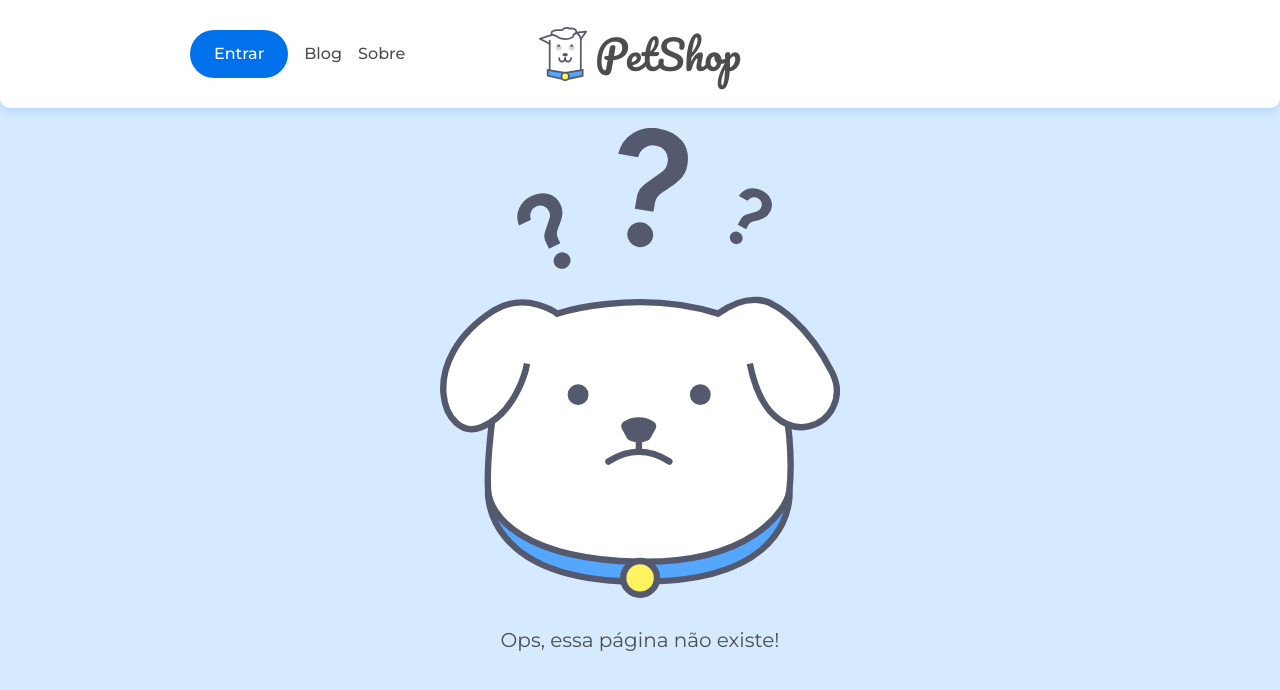
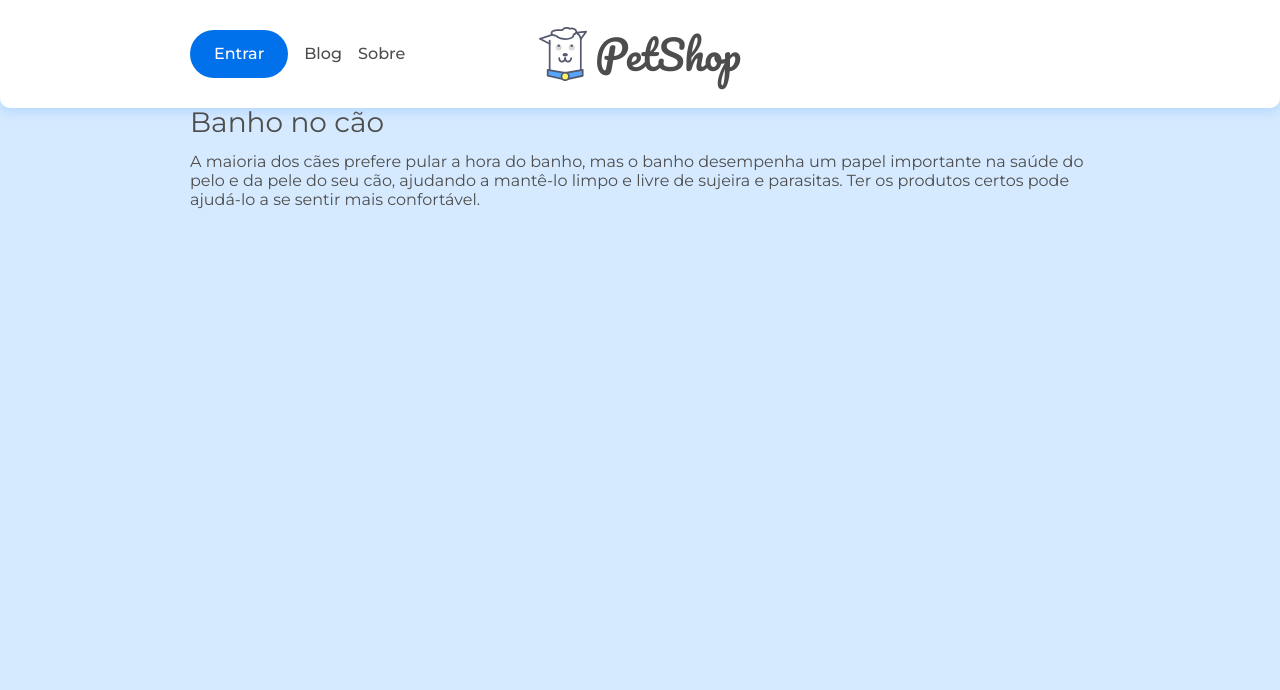
Before and after one commit to pinheiroduda/alura-petshop, a React (Create React App) app: page /posts/1 in a window 1280 px wide. Shown: the top 690 px of the page. Built offline with nearby package versions, Linux system fonts and the light colour scheme; data requests are answered from the project's data file.

Commit message:
feat: adds route to 'Post' page

```diff
--- a/src/App.jsx
+++ b/src/App.jsx
@@ -7,6 +7,7 @@ import Pagina404 from './paginas/Pagina404'
 import Cabecalho from './components/Cabecalho'
 
 import './assets/css/base/base.css'
+import Post from './paginas/Post'
 
 function App() {
   return (
@@ -20,6 +21,9 @@ function App() {
           <Route path="/sobre">
             <Sobre />
           </Route>
+          <Route path="/posts/:id">
+            <Post />
+          </Route>
           <Route>
             <Pagina404 />
           </Route>
--- a/src/paginas/Post.jsx
+++ b/src/paginas/Post.jsx
@@ -1,8 +1,10 @@
 import React, { useEffect, useState } from 'react'
+import { useParams } from 'react-router-dom'
 import { busca } from '../api/api'
 import '../assets/css/post.css'
 
 const Post = () => {
+  const { id } = useParams()
   const [post, setPost] = useState({})
 
   useEffect(() => {
```
